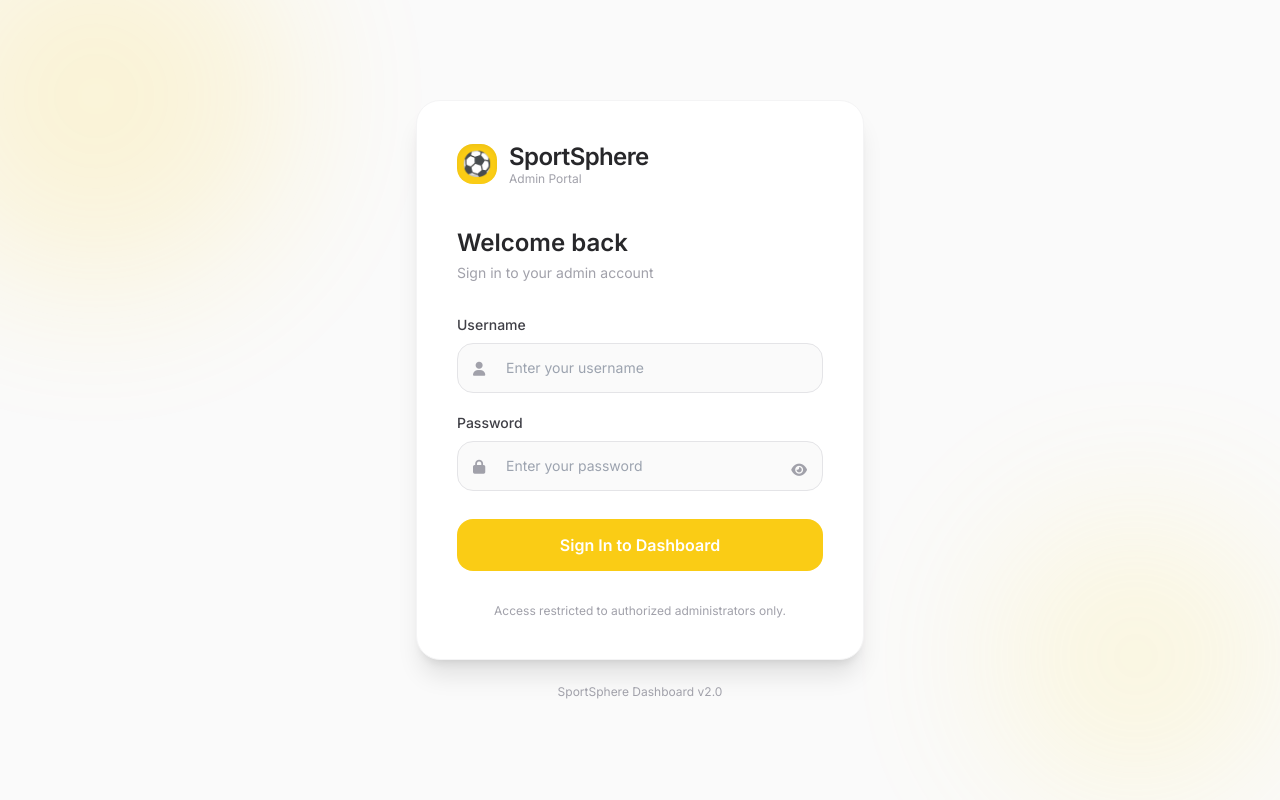
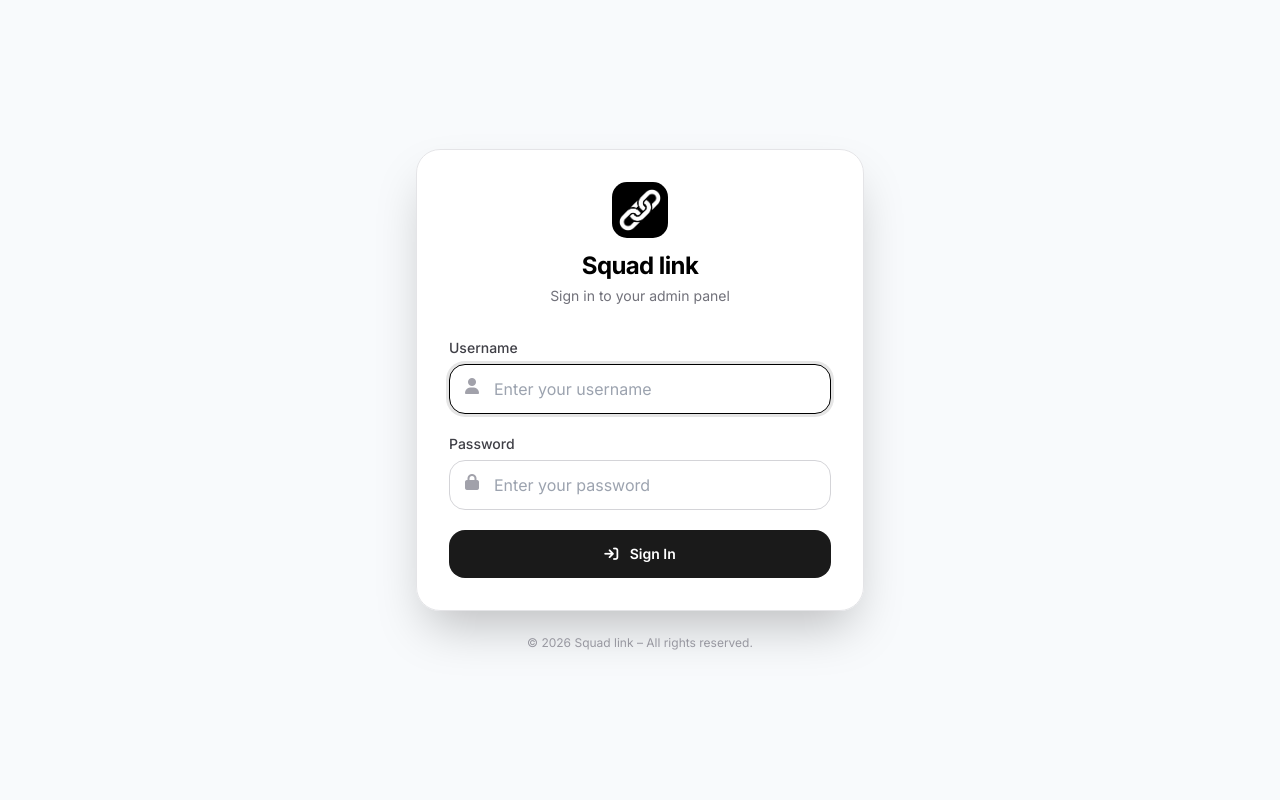
Before and after one commit to loye22/sport_app, a Django app: template api/templates/registration/login.html in a window 1280 px wide. Run offline with Django 3.2, Linux system fonts and the light colour scheme; the template is opened without the code that fills it, so the values that code supplies are empty; some libraries are stand-ins or nearby versions.

Commit message:
update the login

```diff
--- a/api/templates/registration/login.html
+++ b/api/templates/registration/login.html
@@ -1,167 +1,101 @@
+{% load static %}
 <!DOCTYPE html>
 <html lang="en">
 <head>
     <meta charset="UTF-8">
     <meta name="viewport" content="width=device-width, initial-scale=1.0">
-    <title>SportSphere • Admin Login</title>
+    <title>Squad link • Login</title>
     <script src="https://cdn.tailwindcss.com"></script>
     <link rel="stylesheet" href="https://cdnjs.cloudflare.com/ajax/libs/font-awesome/6.6.0/css/all.min.css">
     <style>
         @import url('https://fonts.googleapis.com/css2?family=Inter:wght@400;500;600;700&display=swap');
-        body { font-family: 'Inter', system-ui, sans-serif; }
-
+        body {
+            font-family: 'Inter', system-ui, sans-serif;
+            background: #f8fafc;
+        }
         .login-card {
-            animation: slideUp 0.4s cubic-bezier(0.4, 0, 0.2, 1);
+            background: rgba(255, 255, 255, 0.9);
+            backdrop-filter: blur(12px);
         }
-        @keyframes slideUp {
-            from { opacity: 0; transform: translateY(24px); }
-            to   { opacity: 1; transform: translateY(0); }
+        .input-group {
+            transition: border-color 0.2s;
         }
-
-        input:focus { outline: none; }
-
-        .btn-login {
-            transition: all 0.2s cubic-bezier(0.4, 0, 0.2, 1);
+        .input-group:focus-within {
+            border-color: #000;
+            box-shadow: 0 0 0 3px rgba(0,0,0,0.1);
         }
-        .btn-login:hover {
-            transform: translateY(-1px);
-            box-shadow: 0 10px 20px -5px rgba(234,179,8,0.4);
+        .btn-primary {
+            background: #1a1a1a;
+            transition: background 0.2s;
         }
-        .btn-login:active { transform: translateY(0); }
-
-        /* Decorative blobs */
-        .blob {
-            position: absolute;
-            border-radius: 9999px;
-            filter: blur(80px);
-            opacity: 0.15;
-            pointer-events: none;
+        .btn-primary:hover {
+            background: #000;
         }
     </style>
 </head>
-<body class="bg-zinc-50 text-zinc-800 min-h-screen flex items-center justify-center relative overflow-hidden">
+<body class="min-h-screen flex items-center justify-center p-4">
+    <div class="w-full max-w-md">
+        <!-- Card -->
+        <div class="login-card rounded-3xl shadow-2xl p-8 border border-zinc-200">
 
-    <!-- Decorative background blobs -->
-    <div class="blob w-96 h-96 bg-yellow-400 -top-24 -left-24"></div>
-    <div class="blob w-72 h-72 bg-yellow-300 bottom-0 right-0"></div>
-
-    <div class="login-card w-full max-w-md z-10">
-        <!-- Card -->
-        <div class="bg-white rounded-3xl shadow-xl border border-zinc-100 p-10">
-
-            <!-- Logo -->
-            <div class="flex items-center gap-x-3 mb-10">
-                <div class="w-10 h-10 bg-yellow-400 rounded-2xl flex items-center justify-center text-2xl shadow-inner">⚽</div>
-                <div>
-                    <span class="font-semibold tracking-tight text-2xl">SportSphere</span>
-                    <div class="text-xs text-zinc-400 -mt-0.5">Admin Portal</div>
-                </div>
+            <!-- Logo & brand -->
+            <div class="text-center mb-8">
+                <img src="{% static 'images/logo.png' %}" alt="Squad link logo" class="h-14 mx-auto mb-3 rounded-[15px]">
+                <!-- <img src="{% static 'images/logo.png' %}" alt="Squad link logo" class="h-14 mx-auto mb-3"> -->
+                <h1 class="text-2xl font-bold tracking-tight">Squad link</h1>
+                <p class="text-sm text-zinc-500 mt-1">Sign in to your admin panel</p>
             </div>
 
-            <h1 class="text-2xl font-semibold mb-1">Welcome back</h1>
-            <p class="text-zinc-400 text-sm mb-8">Sign in to your admin account</p>
-
-            <!-- Django Messages -->
-            {% if messages %}
-                {% for message in messages %}
-                <div class="mb-6 px-4 py-3 rounded-2xl text-sm flex items-center gap-2
-                    {% if message.tags == 'error' %}bg-red-50 text-red-700 border border-red-100
-                    {% else %}bg-emerald-50 text-emerald-700 border border-emerald-100{% endif %}">
-                    <i class="fa-solid {% if message.tags == 'error' %}fa-circle-exclamation{% else %}fa-circle-check{% endif %}"></i>
-                    {{ message }}
-                </div>
-                {% endfor %}
-            {% endif %}
-
-            {% if form.non_field_errors %}
-            <div class="mb-6 px-4 py-3 rounded-2xl text-sm bg-red-50 text-red-700 border border-red-100 flex items-center gap-2">
-                <i class="fa-solid fa-circle-exclamation"></i>
-                {% for error in form.non_field_errors %}{{ error }}{% endfor %}
-            </div>
-            {% endif %}
-
-            <!-- Login Form -->
-            <form method="post" action="{% url 'dashboard:login' %}" novalidate>
+            <!-- Login form -->
+            <form method="post" action="{% url 'dashboard:login' %}" class="space-y-5">
                 {% csrf_token %}
 
-                <!-- Username -->
-                <div class="mb-5">
-                    <label class="block text-sm font-medium mb-2 text-zinc-700">Username</label>
+                {% if form.non_field_errors %}
+                    <div class="bg-red-50 border border-red-200 text-red-700 px-4 py-3 rounded-2xl text-sm flex items-center gap-2">
+                        <i class="fa-solid fa-circle-exclamation"></i>
+                        {{ form.non_field_errors|join:", " }}
+                    </div>
+                {% endif %}
+
+                <div>
+                    <label for="id_username" class="block text-sm font-medium text-zinc-700 mb-1.5">Username</label>
                     <div class="relative">
-                        <input
-                            type="text"
-                            name="username"
-                            autocomplete="username"
-                            value="{{ form.username.value|default:'' }}"
-                            class="w-full bg-zinc-50 border border-zinc-200 focus:border-yellow-400 rounded-2xl px-5 py-3.5 pl-12 text-sm transition-colors
-                                {% if form.username.errors %}border-red-300 bg-red-50{% endif %}"
-                            placeholder="Enter your username"
-                            required
-                        >
-                        <i class="fa-solid fa-user absolute left-4 top-4 text-zinc-400 text-sm"></i>
+                        <i class="fa-solid fa-user absolute left-4 top-3.5 text-zinc-400"></i>
+                        <input type="text" name="username" id="id_username"
+                               class="w-full pl-11 pr-4 py-3 border border-zinc-300 rounded-2xl focus:outline-none input-group"
+                               placeholder="Enter your username" required autofocus>
                     </div>
-                    {% for error in form.username.errors %}
-                    <p class="mt-1.5 text-xs text-red-500">{{ error }}</p>
-                    {% endfor %}
+                    {% if form.username.errors %}
+                        <p class="text-red-500 text-xs mt-1">{{ form.username.errors|join:", " }}</p>
+                    {% endif %}
                 </div>
 
-                <!-- Password -->
-                <div class="mb-7">
-                    <label class="block text-sm font-medium mb-2 text-zinc-700">Password</label>
+                <div>
+                    <label for="id_password" class="block text-sm font-medium text-zinc-700 mb-1.5">Password</label>
                     <div class="relative">
-                        <input
-                            type="password"
-                            name="password"
-                            id="password"
-                            autocomplete="current-password"
-                            class="w-full bg-zinc-50 border border-zinc-200 focus:border-yellow-400 rounded-2xl px-5 py-3.5 pl-12 pr-12 text-sm transition-colors
-                                {% if form.password.errors %}border-red-300 bg-red-50{% endif %}"
-                            placeholder="Enter your password"
-                            required
-                        >
-                        <i class="fa-solid fa-lock absolute left-4 top-4 text-zinc-400 text-sm"></i>
-                        <button type="button" onclick="togglePassword()"
-                            class="absolute right-4 top-4 text-zinc-400 hover:text-zinc-600 transition-colors">
-                            <i class="fa-solid fa-eye text-sm" id="eye-icon"></i>
-                        </button>
+                        <i class="fa-solid fa-lock absolute left-4 top-3.5 text-zinc-400"></i>
+                        <input type="password" name="password" id="id_password"
+                               class="w-full pl-11 pr-4 py-3 border border-zinc-300 rounded-2xl focus:outline-none input-group"
+                               placeholder="Enter your password" required>
                     </div>
-                    {% for error in form.password.errors %}
-                    <p class="mt-1.5 text-xs text-red-500">{{ error }}</p>
-                    {% endfor %}
+                    {% if form.password.errors %}
+                        <p class="text-red-500 text-xs mt-1">{{ form.password.errors|join:", " }}</p>
+                    {% endif %}
                 </div>
 
-                <!-- Hidden next field -->
-                <input type="hidden" name="next" value="{{ next }}">
-
-                <!-- Submit -->
                 <button type="submit"
-                    class="btn-login w-full bg-yellow-400 hover:bg-yellow-500 text-white font-semibold py-3.5 rounded-2xl transition-colors">
-                    Sign In to Dashboard
+                        class="btn-primary w-full py-3.5 text-white font-semibold rounded-2xl text-sm transition-colors">
+                    <i class="fa-solid fa-arrow-right-to-bracket mr-2"></i> Sign In
                 </button>
             </form>
 
-            <!-- Footer note -->
-            <p class="mt-8 text-center text-xs text-zinc-400">
-                Access restricted to authorized administrators only.
-            </p>
+
         </div>
 
-        <!-- Version badge -->
-        <p class="text-center text-xs text-zinc-400 mt-6">SportSphere Dashboard v2.0</p>
+        <!-- Footer -->
+        <p class="text-center text-xs text-zinc-400 mt-6">
+            &copy; 2026 Squad link – All rights reserved.
+        </p>
     </div>
-
-    <script>
-        function togglePassword() {
-            const input = document.getElementById('password');
-            const icon = document.getElementById('eye-icon');
-            if (input.type === 'password') {
-                input.type = 'text';
-                icon.classList.replace('fa-eye', 'fa-eye-slash');
-            } else {
-                input.type = 'password';
-                icon.classList.replace('fa-eye-slash', 'fa-eye');
-            }
-        }
-    </script>
 </body>
 </html>
```
Also changed, not shown: api/templates/base.html (+22 -25 lines), api/templates/dashboard/login.html (deleted, +0 -167 lines), apiapp/settings.py (+6 -1 lines), apiapp/static/images/logo.png (added).
